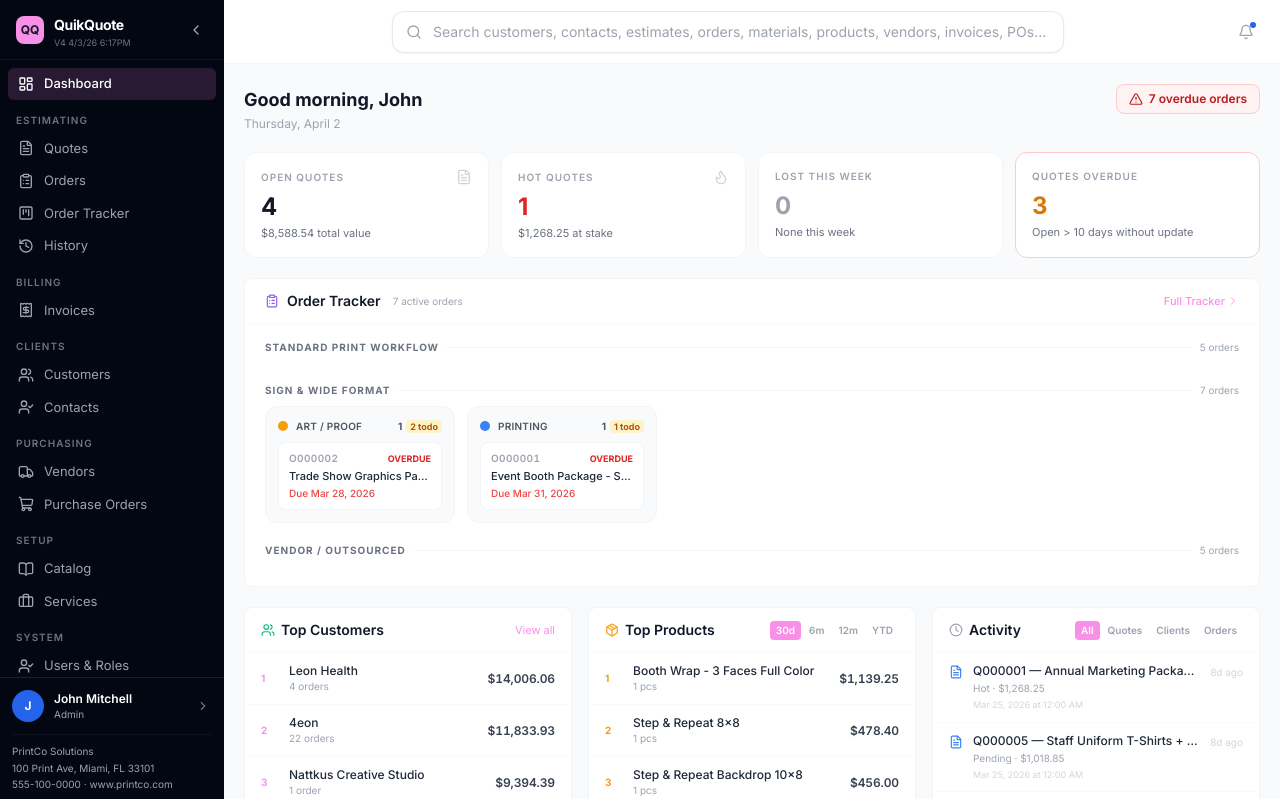
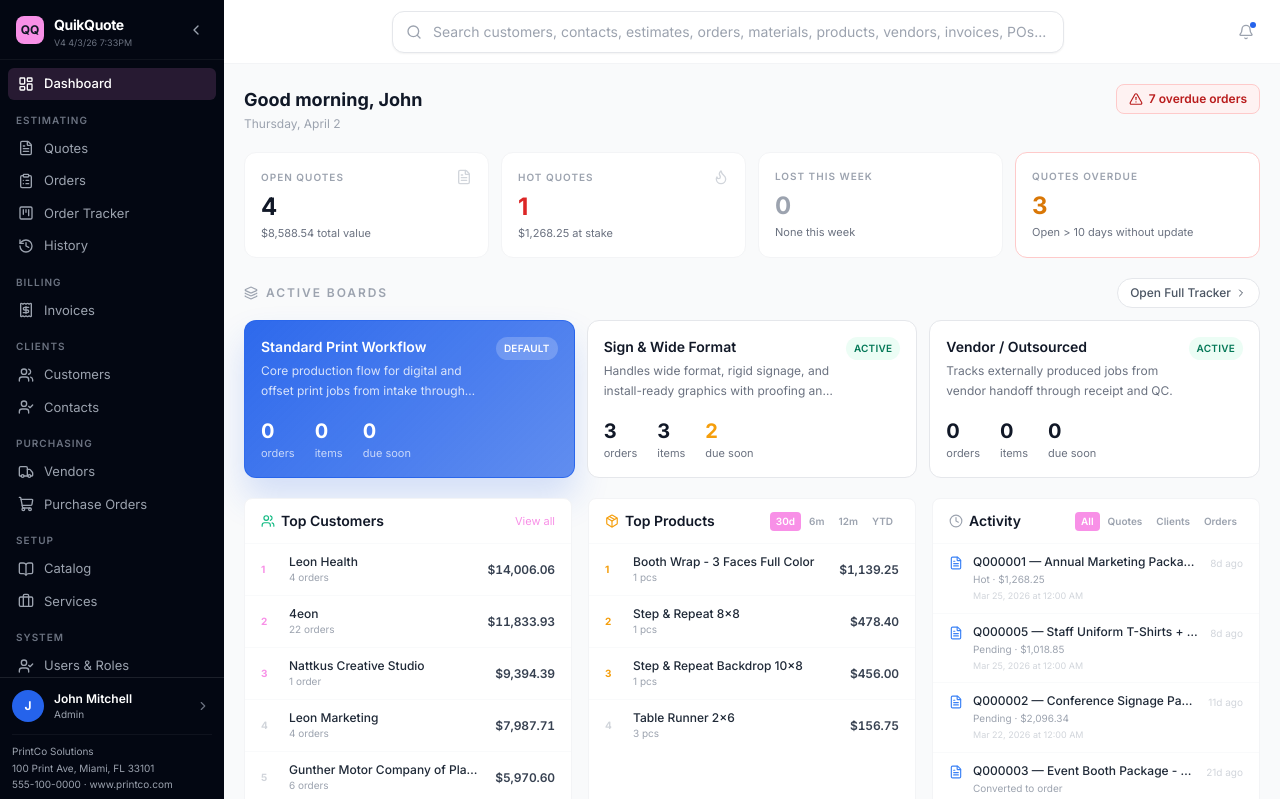
Before and after one commit to jorfdz/QuickQuote, a React (Vite) app: page / in a window 1280 px wide. Shown: the top 799 px of the page. Built offline with nearby package versions, Linux system fonts and the light colour scheme.

Commit message:
dash enhancement

```diff
--- a/src/pages/Dashboard/index.tsx
+++ b/src/pages/Dashboard/index.tsx
@@ -3,11 +3,27 @@ import { useNavigate } from 'react-router-dom';
 import {
   FileText, ClipboardList, AlertTriangle,
   Clock, Users, ChevronRight,
-  Flame, BarChart2, Package,
+  Flame, Package, Layers3,
 } from 'lucide-react';
 import { useStore } from '../../store';
 import { Card } from '../../components/ui';
 import { formatCurrency, formatDate } from '../../data/mockData';
+
+// ─── Color helper (same as OrderTracker) ─────────────────────────────────────
+const withAlpha = (hex: string, alpha: number): string => {
+  const h = hex.replace('#', '');
+  const r = parseInt(h.substring(0, 2), 16);
+  const g = parseInt(h.substring(2, 4), 16);
+  const b = parseInt(h.substring(4, 6), 16);
+  return `rgba(${r},${g},${b},${alpha})`;
+};
+
+function endOfTomorrow() {
+  const d = new Date();
+  d.setDate(d.getDate() + 1);
+  d.setHours(23, 59, 59, 999);
+  return d;
+}
 
 // ─── Helpers ─────────────────────────────────────────────────────────────────
 
@@ -84,8 +100,9 @@ type ProductPeriod = typeof PRODUCT_PERIODS[number]['id'];
 // ═════════════════════════════════════════════════════════════════════════════
 
 export const Dashboard: React.FC = () => {
-  const { quotes, orders, customers, workflows, currentUser } = useStore();
+  const { quotes, orders, customers, workflows, currentUser, companySettings } = useStore();
   const navigate = useNavigate();
+  const brandColor = companySettings?.primaryBrandColor || '#2563eb';
   const [activityFilter, setActivityFilter] = useState<'all' | 'quotes' | 'customers' | 'orders'>('all');
   const [productPeriod, setProductPeriod] = useState<ProductPeriod>('last30');
 
@@ -131,50 +148,21 @@ export const Dashboard: React.FC = () => {
     return Object.values(map).sort((a, b) => b.revenue - a.revenue).slice(0, 20);
   }, [orders, productPeriod]);
 
-  // ── Order tracker — all workflow boards ───────────────────────────────────
-  const trackerBoards = useMemo(() => {
-    // Return ALL workflows that have active orders (not just the default one)
-    const boards: Array<{
-      workflowId: string;
-      workflowName: string;
-      stages: Array<{
-        stage: { id: string; name: string; color: string; order: number };
-        orders: typeof activeOrders;
-        todoCount: number;
-      }>;
-      totalOrders: number;
-    }> = [];
-
-    workflows.forEach(workflow => {
-      if (!workflow.isActive) return;
-      const workflowOrders = activeOrders.filter(o => o.workflowId === workflow.id || !o.workflowId);
-      if (workflowOrders.length === 0 && !workflow.isDefault) return;
-
-      const stages = workflow.stages
-        .sort((a, b) => a.order - b.order)
-        .map(stage => {
-          const stageOrders = workflowOrders.filter(o => {
-            if (o.currentStageId === stage.id) return true;
-            return o.lineItems.some((li: any) => li.workflowStageId === stage.id);
-          });
-          // Count to-do items (items not yet completed in this stage)
-          const todoCount = stageOrders.reduce((s, o) =>
-            s + o.lineItems.filter((li: any) => li.workflowStageId === stage.id && !li.stageCompleted).length, 0
-          );
-          return { stage, orders: stageOrders, todoCount };
-        })
-        .filter(s => s.orders.length > 0);
-
-      boards.push({
-        workflowId: workflow.id,
-        workflowName: workflow.name,
-        stages,
-        totalOrders: workflowOrders.length,
-      });
+  // ── Board stats — same calculation as OrderTracker ────────────────────────
+  const activeBoards = useMemo(() => workflows.filter(w => w.isActive), [workflows]);
+  const boardStats = useMemo(() => {
+    return activeBoards.map(board => {
+      const boardOrders = orders.filter(o =>
+        o.workflowId === board.id && o.status !== 'canceled' && o.status !== 'completed'
+      );
+      return {
+        id: board.id,
+        orderCount: boardOrders.length,
+        itemCount: boardOrders.reduce((sum, o) => sum + (o.trackingMode === 'item' ? o.lineItems.length : 1), 0),
+        dueSoonCount: boardOrders.filter(o => o.dueDate && new Date(o.dueDate) <= endOfTomorrow()).length,
+      };
     });
-
-    return boards;
-  }, [workflows, activeOrders]);
+  }, [activeBoards, orders]);
 
   // ── Activity feed ─────────────────────────────────────────────────────────
   const activityFeed = useMemo(() => {
@@ -294,81 +282,87 @@ export const Dashboard: React.FC = () => {
         />
       </div>
 
-      {/* ═══ ROW 2 — Order Tracker ═══════════════════════════════════════════ */}
-      <Card>
-        <div className="flex items-center justify-between px-5 py-3 border-b border-gray-50">
-          <h2 className="text-sm font-semibold text-gray-900 flex items-center gap-2">
-            <ClipboardList className="w-3.5 h-3.5 text-violet-500" /> Order Tracker
-            <span className="text-[10px] font-normal text-gray-400 ml-1">{activeOrders.length} active orders</span>
-          </h2>
+      {/* ═══ ROW 2 — Order Tracker Boards ═══════════════════════════════════ */}
+      <div>
+        <div className="flex items-center justify-between mb-3">
+          <div className="flex items-center gap-2 text-xs font-semibold uppercase tracking-[0.16em] text-gray-400">
+            <Layers3 className="h-3.5 w-3.5" />
+            Active Boards
+          </div>
           <button onClick={() => navigate('/tracker')}
-            className="text-[11px] text-[var(--brand)] hover:underline font-medium flex items-center gap-0.5">
-            Full Tracker <ChevronRight className="w-3 h-3" />
+            className="inline-flex items-center gap-1 rounded-full border border-gray-200 bg-white px-3 py-1.5 text-xs font-medium text-gray-600 hover:border-gray-300 hover:text-gray-900 transition-colors">
+            Open Full Tracker <ChevronRight className="h-3 w-3" />
           </button>
         </div>
 
-        {trackerBoards.length === 0 ? (
-          <div className="px-5 py-6 text-center text-sm text-gray-400">No active orders in production</div>
+        {activeBoards.length === 0 ? (
+          <Card>
+            <div className="px-5 py-6 text-center text-sm text-gray-400">No active workflow boards configured</div>
+          </Card>
         ) : (
-          <div className="px-5 py-4 space-y-4">
-            {trackerBoards.map(board => (
-              <div key={board.workflowId}>
-                {/* Board header */}
-                <div className="flex items-center gap-2 mb-2">
-                  <span className="text-[10px] font-bold text-gray-500 uppercase tracking-widest">{board.workflowName}</span>
-                  <div className="flex-1 h-px bg-gray-100" />
-                  <span className="text-[10px] text-gray-400">{board.totalOrders} orders</span>
-                </div>
-                {/* Stage columns */}
-                <div className="flex gap-3 overflow-x-auto pb-1">
-                  {board.stages.map(({ stage, orders: stageOrders, todoCount }) => (
-                    <div key={stage.id}
-                      className="flex-shrink-0 min-w-[155px] max-w-[190px] bg-gray-50 rounded-xl p-3 border border-gray-100">
-                      <div className="flex items-center gap-2 mb-2">
-                        <div className="w-2.5 h-2.5 rounded-full flex-shrink-0" style={{ backgroundColor: stage.color }} />
-                        <span className="text-[10px] font-semibold text-gray-600 uppercase tracking-wide truncate flex-1">{stage.name}</span>
-                        <div className="flex items-center gap-1 flex-shrink-0">
-                          <span className="text-[10px] font-bold text-gray-600">{stageOrders.length}</span>
-                          {todoCount > 0 && (
-                            <span className="text-[9px] bg-amber-100 text-amber-700 font-bold px-1 rounded">
-                              {todoCount} todo
-                            </span>
-                          )}
-                        </div>
+          <div className="grid gap-3 sm:grid-cols-2 lg:grid-cols-3">
+            {activeBoards.map(board => {
+              const stats = boardStats.find(s => s.id === board.id);
+              return (
+                <button
+                  key={board.id}
+                  onClick={() => navigate(`/tracker?board=${board.id}`)}
+                  className={`rounded-xl border p-4 text-left transition-all ${
+                    board.isDefault
+                      ? 'text-white shadow-lg'
+                      : 'border-gray-200 bg-white hover:border-slate-300 hover:shadow-md'
+                  }`}
+                  style={board.isDefault ? {
+                    borderColor: withAlpha(brandColor, 0.8),
+                    backgroundImage: `linear-gradient(135deg, ${withAlpha(brandColor, 0.96)}, ${withAlpha(brandColor, 0.72)})`,
+                    boxShadow: `0 20px 35px ${withAlpha(brandColor, 0.18)}`,
+                  } : undefined}
+                >
+                  <div className="flex items-start justify-between gap-3">
+                    <div className="min-w-0">
+                      <div className={`text-sm font-semibold truncate ${board.isDefault ? 'text-white' : 'text-gray-900'}`}>
+                        {board.name}
                       </div>
-                      <div className="space-y-1.5">
-                        {stageOrders.slice(0, 3).map(o => (
-                          <button key={o.id} onClick={() => navigate(`/orders/${o.id}`)}
-                            className="w-full text-left bg-white rounded-lg px-2.5 py-2 border border-gray-100 hover:border-[var(--brand)]/30 hover:bg-[var(--brand-light)] transition-all">
-                            <div className="flex items-center justify-between gap-1">
-                              <span className="text-[10px] obj-num text-gray-400 flex-shrink-0">{o.number}</span>
-                              {o.dueDate && new Date(o.dueDate) < now && (
-                                <span className="text-[9px] text-red-600 font-bold flex-shrink-0">OVERDUE</span>
-                              )}
-                            </div>
-                            <p className="text-[11px] font-medium text-gray-800 truncate mt-0.5">{o.title || o.customerName}</p>
-                            {o.dueDate && (
-                              <p className={`text-[10px] mt-0.5 ${new Date(o.dueDate) < now ? 'text-red-500 font-medium' : 'text-gray-400'}`}>
-                                Due {formatDate(o.dueDate)}
-                              </p>
-                            )}
-                          </button>
-                        ))}
-                        {stageOrders.length > 3 && (
-                          <button onClick={() => navigate('/tracker')}
-                            className="w-full text-[10px] text-center text-gray-400 hover:text-[var(--brand)] py-1 transition-colors">
-                            +{stageOrders.length - 3} more
-                          </button>
-                        )}
+                      <p className={`mt-1 text-xs leading-5 line-clamp-2 ${board.isDefault ? 'text-white/80' : 'text-gray-500'}`}>
+                        {board.description || 'No description provided.'}
+                      </p>
+                    </div>
+                    <span className={`flex-shrink-0 rounded-full px-2 py-1 text-[10px] font-semibold uppercase tracking-wide ${
+                      board.isDefault ? 'bg-white/20 text-white' : 'bg-emerald-50 text-emerald-700'
+                    }`}>
+                      {board.isDefault ? 'Default' : 'Active'}
+                    </span>
+                  </div>
+                  <div className="mt-4 flex items-center gap-5">
+                    <div>
+                      <div className={`text-xl font-bold ${board.isDefault ? 'text-white' : 'text-gray-900'}`}>
+                        {stats?.orderCount ?? 0}
                       </div>
+                      <div className={`text-[11px] ${board.isDefault ? 'text-white/70' : 'text-gray-500'}`}>orders</div>
                     </div>
-                  ))}
-                </div>
-              </div>
-            ))}
+                    <div>
+                      <div className={`text-xl font-bold ${board.isDefault ? 'text-white' : 'text-gray-900'}`}>
+                        {stats?.itemCount ?? 0}
+                      </div>
+                      <div className={`text-[11px] ${board.isDefault ? 'text-white/70' : 'text-gray-500'}`}>items</div>
+                    </div>
+                    <div>
+                      <div className={`text-xl font-bold ${
+                        (stats?.dueSoonCount ?? 0) > 0
+                          ? (board.isDefault ? 'text-yellow-200' : 'text-amber-500')
+                          : (board.isDefault ? 'text-white' : 'text-gray-900')
+                      }`}>
+                        {stats?.dueSoonCount ?? 0}
+                      </div>
+                      <div className={`text-[11px] ${board.isDefault ? 'text-white/70' : 'text-gray-500'}`}>due soon</div>
+                    </div>
+                  </div>
+                </button>
+              );
+            })}
           </div>
         )}
-      </Card>
+      </div>
 
       {/* ═══ ROW 3 — Customers · Products · Activity ═════════════════════════ */}
       <div className="grid grid-cols-1 lg:grid-cols-3 gap-4">
--- a/src/pages/OrderTracker/index.tsx
+++ b/src/pages/OrderTracker/index.tsx
@@ -57,7 +57,12 @@ export const OrderTracker: React.FC = () => {
   const { orderNumber } = useParams<{ orderNumber?: string }>();
   const [searchParams] = useSearchParams();
   const activeBoards = workflows.filter((workflow) => workflow.isActive);
-  const [activeWorkflowId, setActiveWorkflowId] = useState(activeBoards[0]?.id || workflows[0]?.id || '');
+  // Allow ?board=<workflowId> from dashboard links to pre-select a specific board
+  const boardParam = searchParams.get('board') || '';
+  const [activeWorkflowId, setActiveWorkflowId] = useState(() => {
+    if (boardParam && activeBoards.find(b => b.id === boardParam)) return boardParam;
+    return activeBoards[0]?.id || workflows[0]?.id || '';
+  });
   const [activeDragId, setActiveDragId] = useState<string | null>(null);
   const [boardsCollapsed, setBoardsCollapsed] = useState(false);
 
--- a/src/version.ts
+++ b/src/version.ts
@@ -1,3 +1,3 @@
 // AUTO-GENERATED — do not edit manually. Updated by build process.
 export const APP_VERSION = 'V4';
-export const BUILD_TIMESTAMP = '4/3/26 6:17PM';
+export const BUILD_TIMESTAMP = '4/3/26 7:33PM';
```
